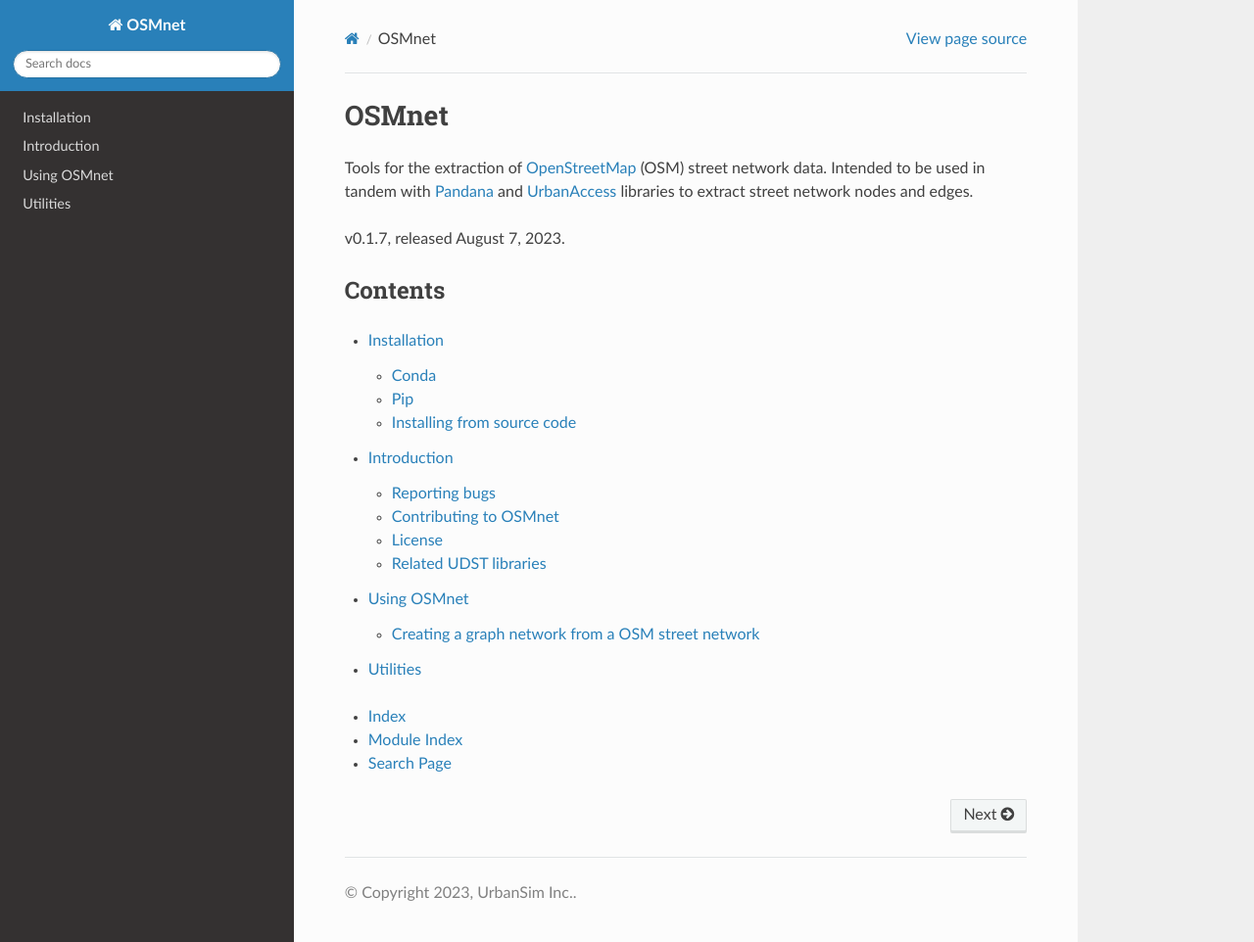
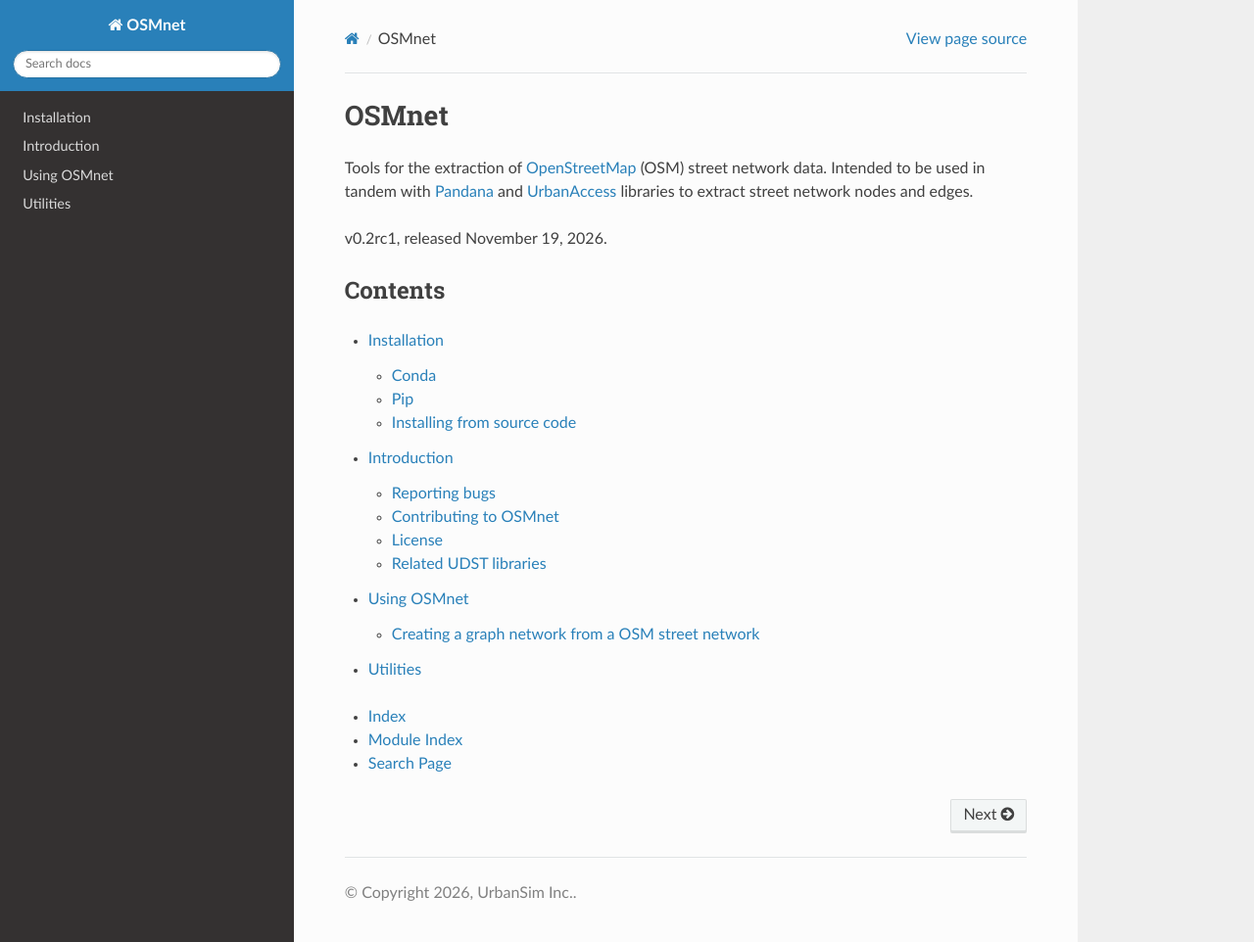
Before and after one commit to UDST/osmnet, a Sphinx documentation site: the page built from docs/source/index.rst, in a window 1280 px wide and 962 px high. Shown: the whole window at 98% size. Built offline with Sphinx 7.4.7 and the Read the Docs theme 3.1.0, drawn with Linux system fonts in a browser that asks for light colours.

Commit message:
Version 0.2rc1

```diff
--- a/docs/source/conf.py
+++ b/docs/source/conf.py
@@ -27,7 +27,7 @@ templates_path = ['_templates']
 source_suffix = '.rst'
 master_doc = 'index'
 project = u'OSMnet'
-copyright = u'2023, UrbanSim Inc.'
+copyright = u'2026, UrbanSim Inc.'
 author = u'UrbanSim Inc.'
 # The short X.Y version and the full version, read from the installed package.
 import osmnet
--- a/docs/source/index.rst
+++ b/docs/source/index.rst
@@ -3,7 +3,7 @@ OSMnet
 
 Tools for the extraction of `OpenStreetMap`_ (OSM) street network data. Intended to be used in tandem with `Pandana`_ and `UrbanAccess`_ libraries to extract street network nodes and edges.
 
-v0.1.7, released August 7, 2023.
+v0.2rc1, released November 19, 2026.
 
 Contents
 --------
--- a/osmnet/__init__.py
+++ b/osmnet/__init__.py
@@ -1,4 +1,4 @@
-__version__ = "0.2.dev1"
+__version__ = "0.2rc1"
 
 version = __version__
 
```
Also changed, not shown: CHANGELOG.rst (+21 -19 lines).
